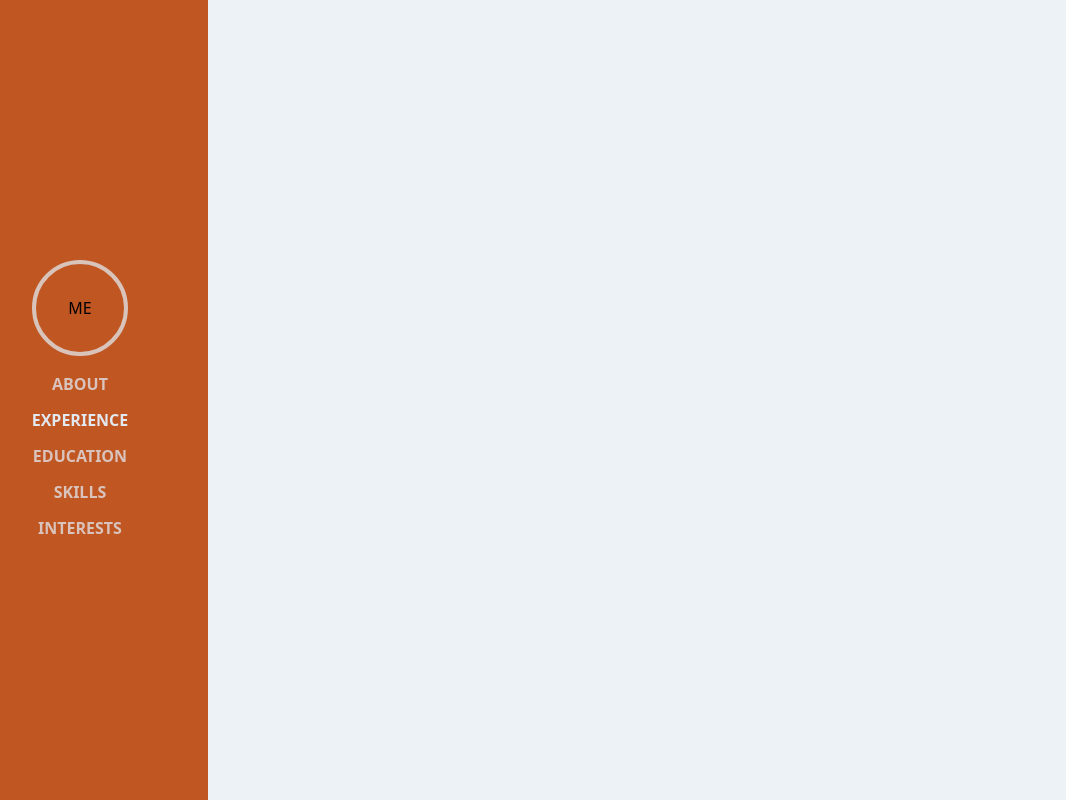
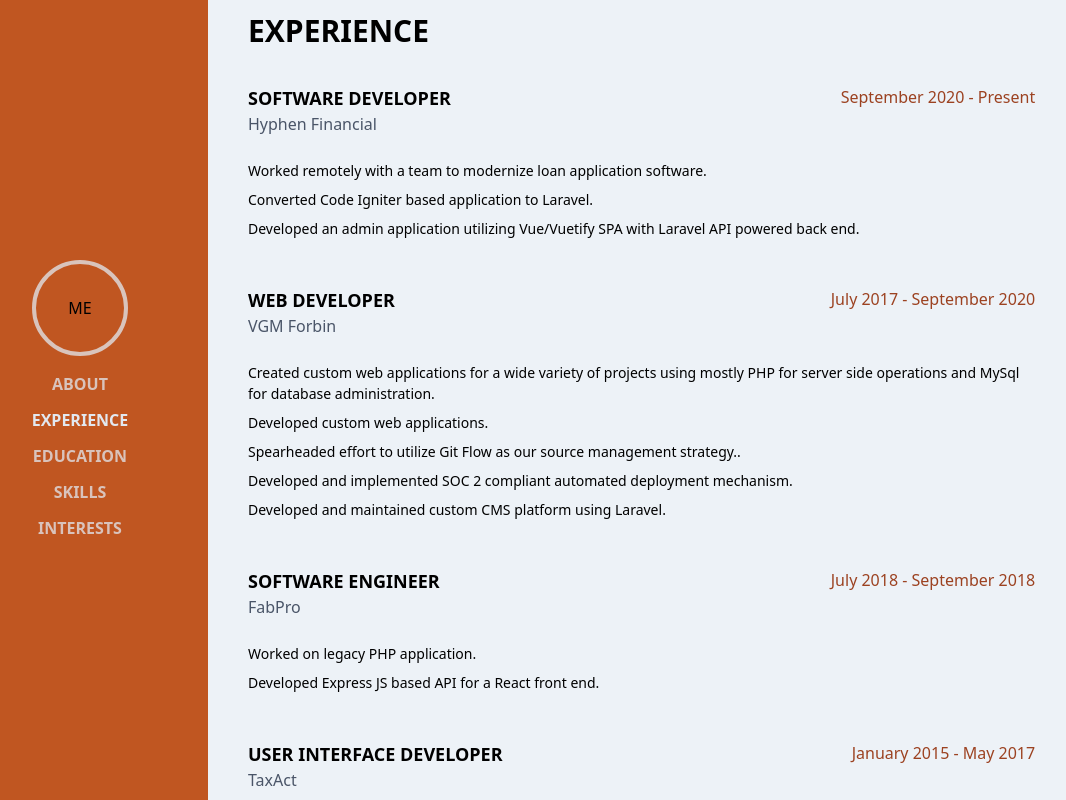
Before and after one commit to tcov189/portfolio, a Vue app: page / in a window 1280 px wide. Both pictures are taken after a click on the item "EXPERIENCE". Shown: the whole page, without its empty margins (48-1114 px from the left). Built offline with nearby package versions, Linux system fonts and the light colour scheme.

Commit message:
Finished adding Experience content

```diff
--- a/src/App.vue
+++ b/src/App.vue
@@ -1,7 +1,7 @@
 <template>
   <main class="flex min-h-screen bg-gray-200">
     <Sidebar @tab-changed="tabChanged" class="w-3/5 sm:w-1/6 md:w-1/5" />
-    <section class="flex flex-col justify-center pl-12">
+    <section class="w-4/5 flex flex-col justify-center pl-10">
       <transition name="component-fade" mode="out-in">
         <component :is="view"></component>
       </transition>
@@ -12,11 +12,13 @@
 <script>
 import Sidebar from "@/components/Sidebar.vue";
 import About from "@/components/About.vue";
+import Experience from "@/components/Experience.vue";
 
 export default {
   components: {
     Sidebar,
     About,
+    Experience,
   },
   data() {
     return {
@@ -30,6 +32,7 @@
   },
   methods: {
     tabChanged(tab) {
+      console.log(tab);
       this.activeTab = tab;
     },
   },
--- a/src/components/About.vue
+++ b/src/components/About.vue
@@ -1,5 +1,5 @@
 <template>
-  <div id="about">
+  <div class="w-4/5" id="about">
     <h1 class="text-5xl leading- font-medium uppercase">
       Trevor <span class="text-orange-800">Covington</span>
     </h1>
@@ -8,17 +8,17 @@
     </p>
     <p class="mb-8">
       <DefaultLink
-        destination="tel:3193297493"
-        text="(319) 319-7493"
+        destination="mailto:tcovington189@gmail.com"
+        text="tcovington189@gmail.com"
         class="pr-2"
       />&nbsp;-&nbsp;
       <DefaultLink
-        destination="mailto:tcovington189@gmail.com"
-        text="tcovington189@gmail.com"
+        destination="tel:3193297493"
+        text="(319) 319-7493"
         class="pl-2"
       />
     </p>
-    <p class="w-4/5 text-lg mb-8">
+    <p class="text-lg mb-8">
       Hello, my name is Trevor Covington. I am an experienced web developer with
       extensive experience in multiple areas of web development from front end
       development to back end programming and database operations.
--- a/src/components/Experience.vue
+++ b/src/components/Experience.vue
@@ -1,5 +1,18 @@
 <template>
-  <div id="experience">
-    This is experience
+  <div class="h-screen overflow-y-scroll w-100" id="experience">
+    <h2 class="text-3xl uppercase font-bold mt-2 mb-8">Experience</h2>
+    <div class="space-y-12 w-4/5 mb-4">
+      <ExperienceRow></ExperienceRow>
+    </div>
   </div>
 </template>
+
+<script>
+import ExperienceRow from './Experience/ExperienceRow.vue';
+
+export default {
+  components: {
+    ExperienceRow,
+  }
+}
+</script>
--- /dev/null
+++ b/src/components/Experience/ExperienceRow.vue
@@ -0,0 +1,82 @@
+<template>
+  <div v-for="(job, index) in jobs" :key="`job_${index}`">
+    <div class="flex justify-between">
+      <p class="uppercase font-bold text-lg">{{ job.title }}</p>
+      <div class="text-orange-800">
+        {{ job.time }}
+      </div>
+    </div>
+    <p class="text-gray-700">{{ job.company }}</p>
+    <ul class="space-y-2 mt-6">
+      <li class="text-sm" v-for="(item, index) in job.description" :key="`job_desc_${index}`">
+        {{ item }}
+      </li>
+    </ul>
+  </div>
+</template>
+
+<script>
+export default {
+  data() {
+    return {
+      jobs: [
+        {
+          title: "Software Developer",
+          company: "Hyphen Financial",
+          time: "September 2020 - Present",
+          description: [
+            "Worked remotely with a team to modernize loan application software.",
+            "Converted Code Igniter based application to Laravel.",
+            "Developed an admin application utilizing Vue/Vuetify SPA with Laravel API powered back end.",
+          ],
+        },
+        {
+          title: "Web Developer",
+          company: "VGM Forbin",
+          time: "July 2017 - September 2020",
+          description: [
+            "Created custom web applications for a wide variety of projects using mostly PHP for server side operations and MySql for database administration.",
+            "Developed custom web applications.",
+            "Spearheaded effort to utilize Git Flow as our source management strategy..",
+            "Developed and implemented SOC 2 compliant automated deployment mechanism.",
+            "Developed and maintained custom CMS platform using Laravel.",
+          ],
+        },
+        {
+          title: "Software Engineer",
+          company: "FabPro",
+          time: "July 2018 - September 2018",
+          description: [
+            "Worked on legacy PHP application.",
+            "Developed Express JS based API for a React front end.",
+          ],
+        },
+        {
+          title: "User Interface Developer",
+          company: "TaxAct",
+          time: "January 2015 - May 2017",
+          description: [
+            "Design and develop web pages using front-end languages like HTML5, CSS3 and JavaScript/jQuery along with back end technologies including C# and SQL in a MVC.net architecture.",
+            "Analyze problems relating to user experience and develop solutions to increase usability.",
+            "Maintain code and fix development bugs as it relates to the web sites, online applications and desktop applications.",
+          ],
+        },
+        {
+          title: "Web Developer",
+          company: "August Home Publishing Company",
+          time: "June 2014 - January 2015",
+          description: [
+            "Developing projects utilizing languages such as HTML5, CSS3 and jQuery/JavaScript along with back end technologies including PHP and SQL.",
+            "Working with team to update and maintain several sites including working with Wordpress and Yahoo Small Business sites..",
+            "Design and development of product and promotion pages.",
+            "Maintaining proper file management including consistent nomenclature and hierarchy.",
+            "Create and optimize images for proper balance between file size and image quality.",
+          ],
+        },
+      ],
+    };
+  }
+};
+</script>
+
+<style></style>
```
